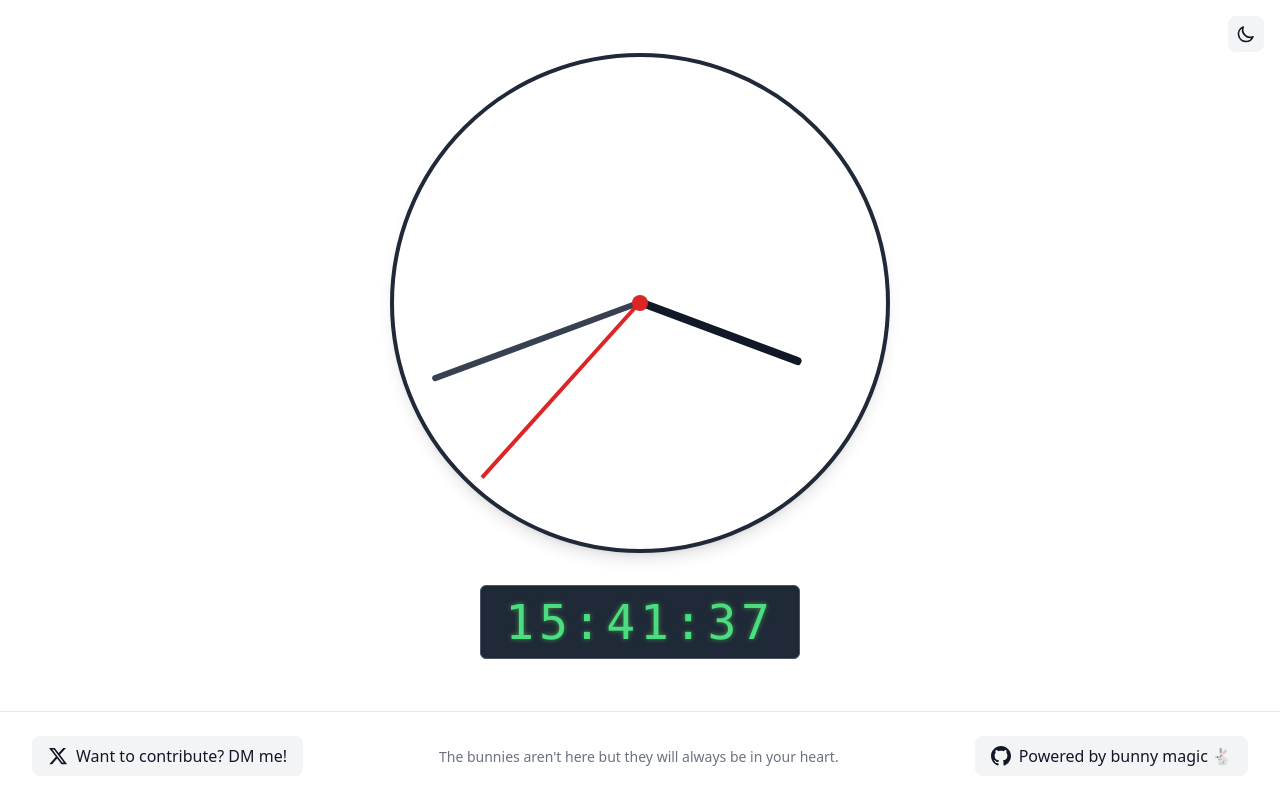
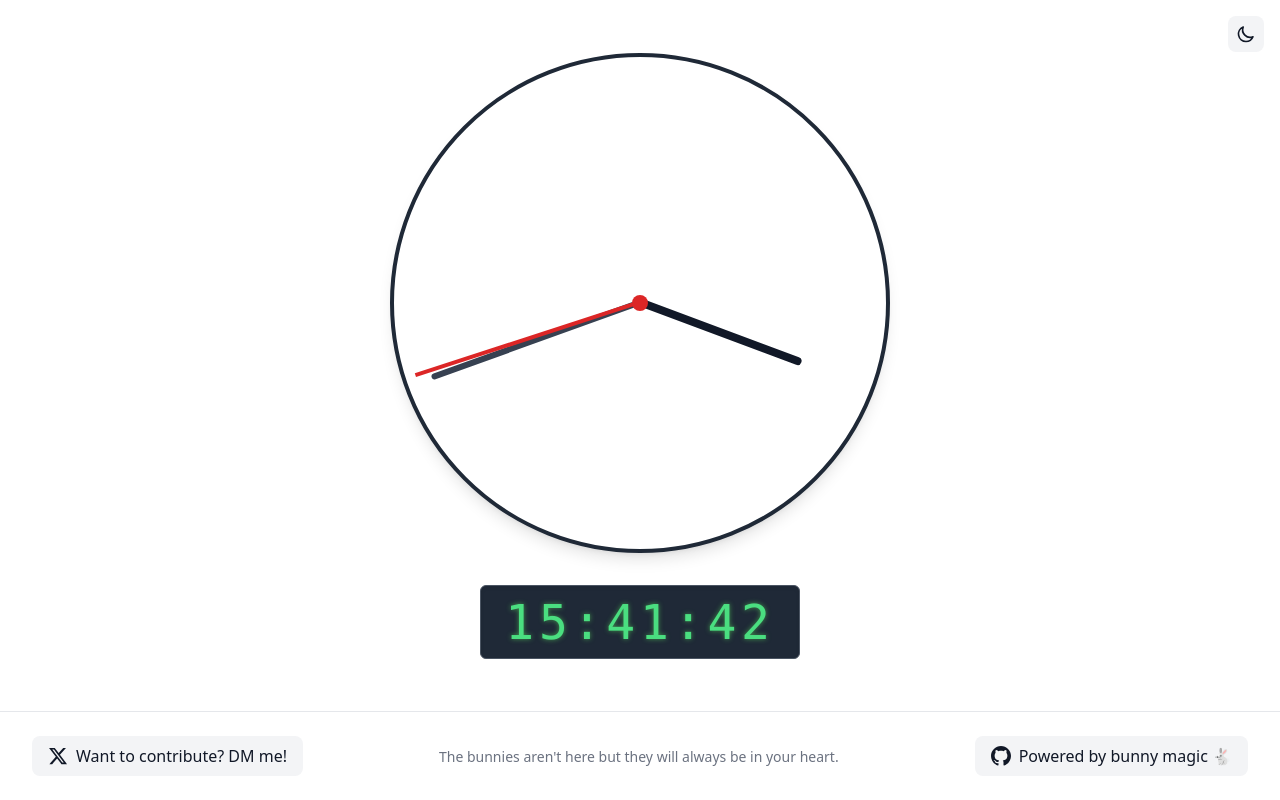
Before and after one commit to baronunread/bunny-clock, a React (Vite) app: page / in a window 1280 px wide. Built offline with nearby package versions, Linux system fonts and the light colour scheme; no server answers.

Commit message:
Clock fix

```diff
--- a/src/App.tsx
+++ b/src/App.tsx
@@ -33,6 +33,15 @@ function App() {
     hour: currentTime.getHours(),
     minute: roundedMinute
   }) as TimeImageDocWithUrl | null | undefined; // Cast to include imageUrl and credits
+
+  // Update live time every second (for a live clock)
+  useEffect(() => {
+    if (isPreview) return;
+    const intervalId = setInterval(() => {
+      setCurrentTime(new Date());
+    }, 1000);
+    return () => clearInterval(intervalId);
+  }, [isPreview]);
 
   // Update live time only if not in preview mode
   useEffect(() => {
```
